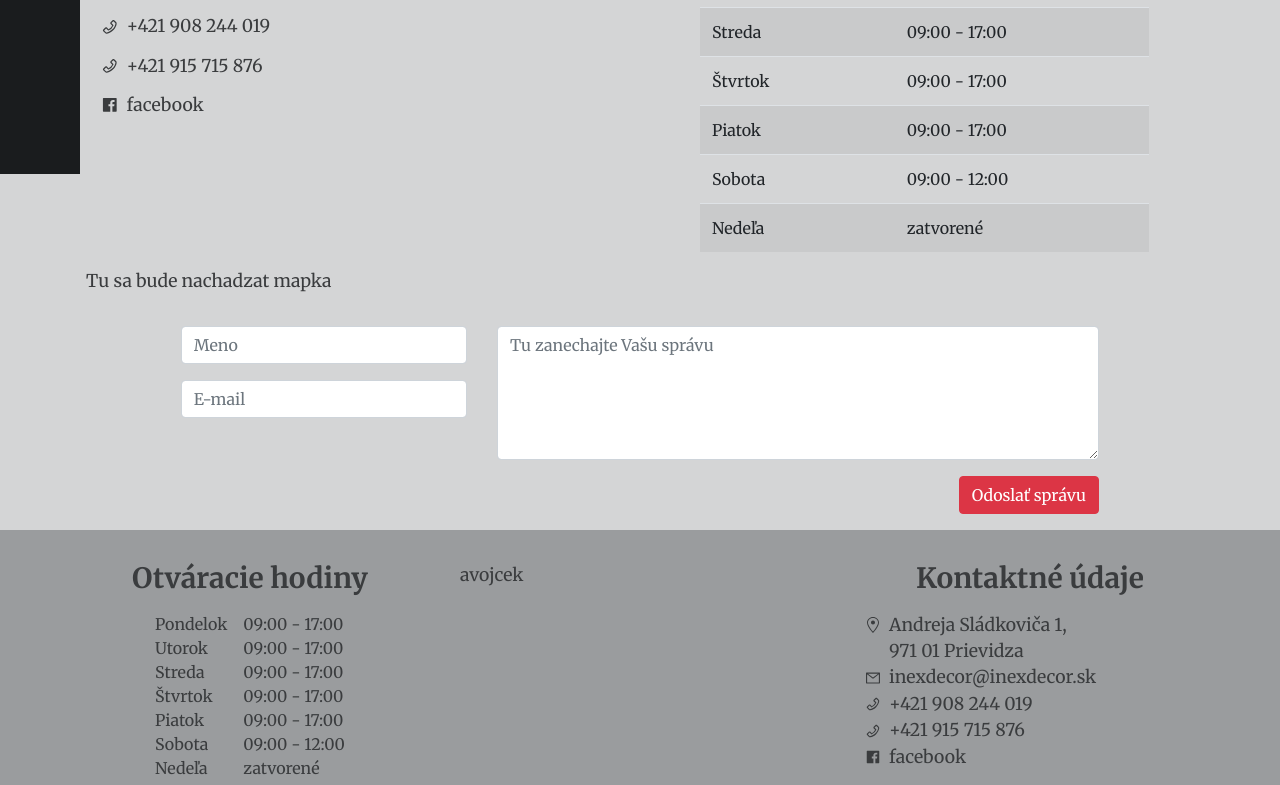
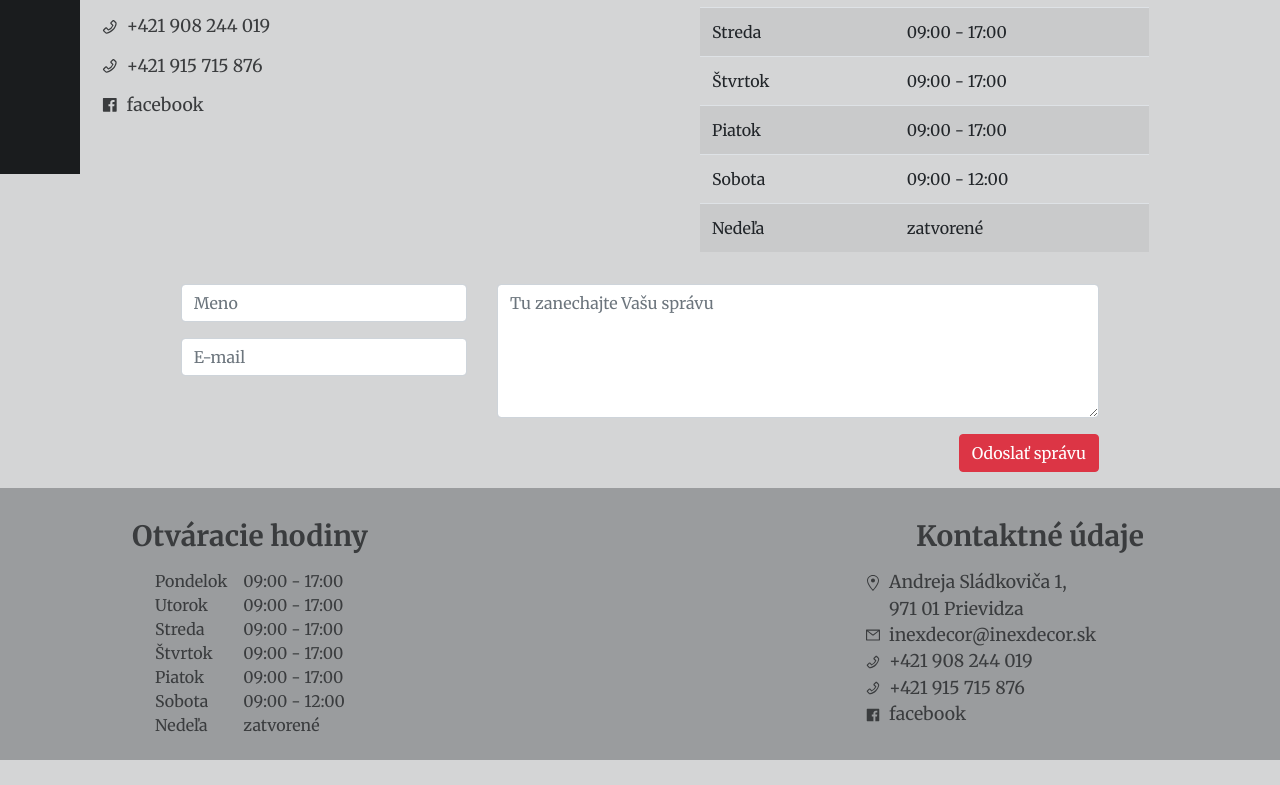
Before and after one commit to macmar89/inex, a React (Create React App) app: page /#/kontakt in a window 1280 px wide. Shown: the part 626-1411 px from the top of the page. After the commit the page ends 1386 px from the top, so only its background shows below. Built offline with nearby package versions, Linux system fonts and the light colour scheme.

Commit message:
drobne upravy

```diff
--- a/src/components/InexFooter.jsx
+++ b/src/components/InexFooter.jsx
@@ -14,7 +14,6 @@ const InexFooter = () => {
                         <OpenHours cName="inextable" />
                     </Col>
                     <Col md={4} className="d-none d-md-block">
-                        <p>avojcek</p>
                     </Col>
                     <Col xs={12} md={4} >
                         <h3>Kontaktné údaje</h3>
--- a/src/index.jsx
+++ b/src/index.jsx
@@ -1,5 +1,5 @@
 import React from 'react';
-import { BrowserRouter, HashRouter } from 'react-router-dom'
+import { HashRouter } from 'react-router-dom'
 import ReactDOM from 'react-dom';
 import './index.css';
 import App from './App';
--- a/src/pages/TheContact.jsx
+++ b/src/pages/TheContact.jsx
@@ -24,12 +24,7 @@ const TheContact = () => {
                         <OpenHours cName="table table-striped col col-md-10 mx-auto" />
                     </Col>
                 </Row>
-                <Row>
-                    <Col xs={12} md={6}>
-                        <p>Tu sa bude nachadzat mapka</p>
-                    </Col>
 
-                </Row>
                 <Row>
                     <Col >
                         <ContactForm />
```
